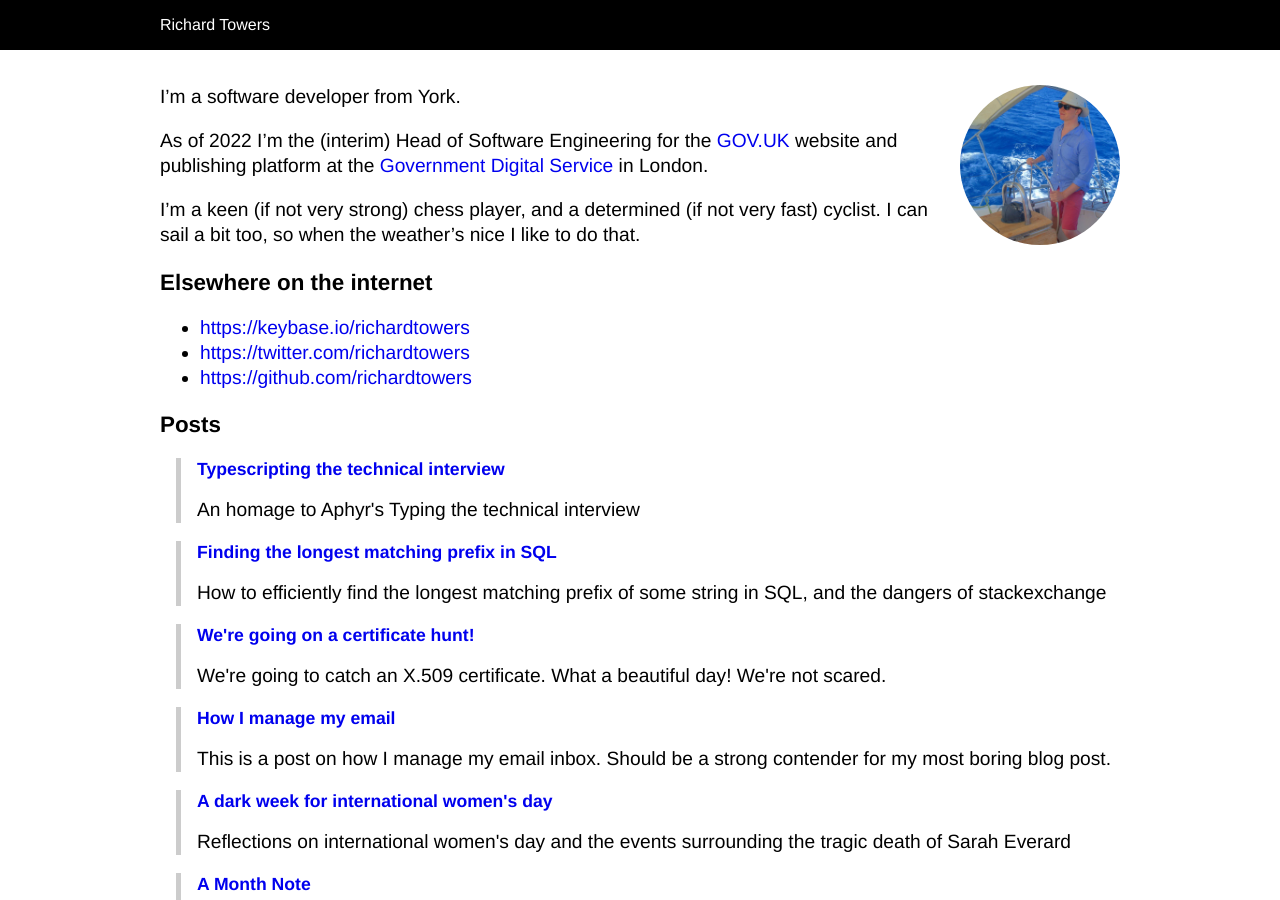
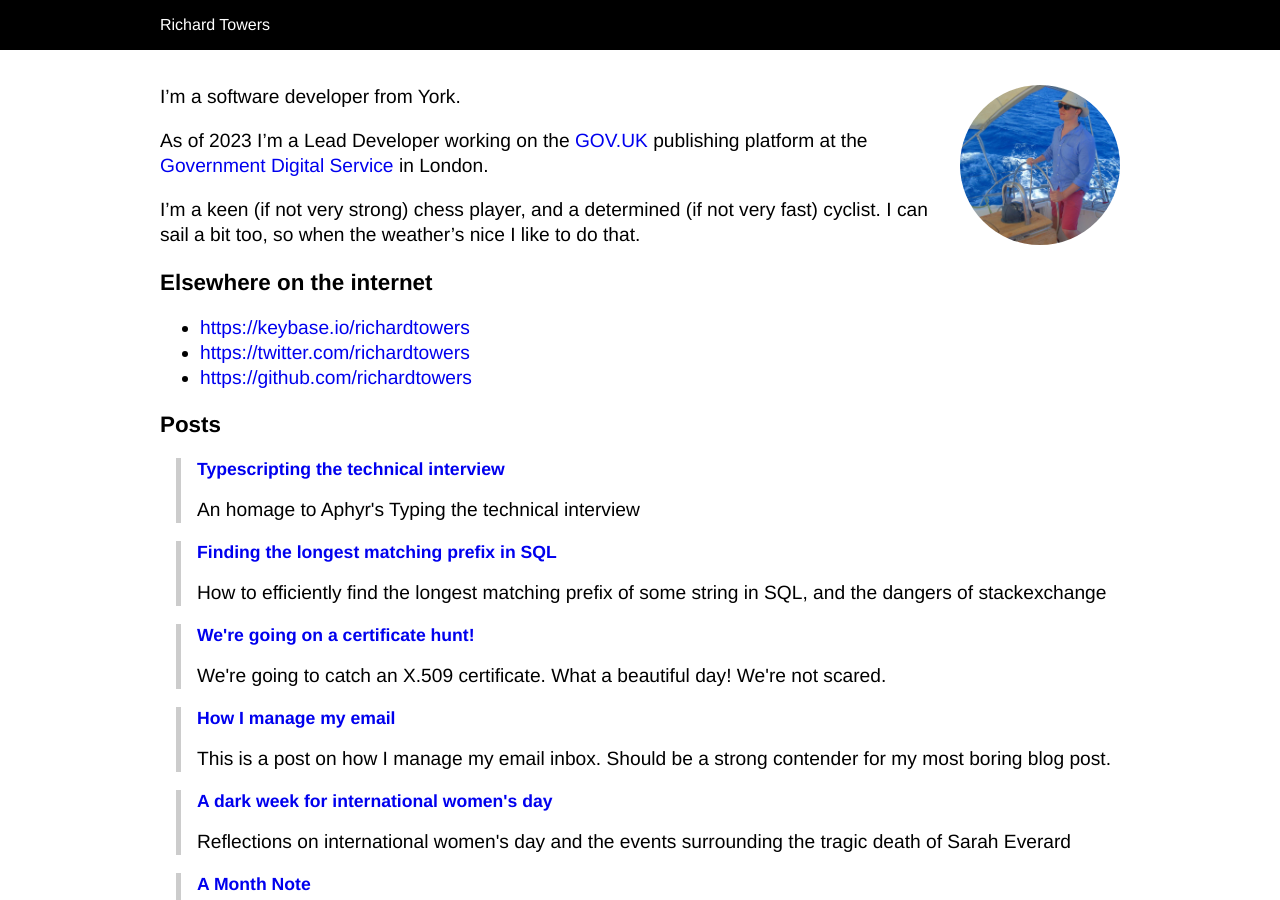
Before and after one commit to richardTowers/richardtowers.github.com, a Jekyll site: the page built from index.md, in a window 1280 px wide and 900 px high. Built offline with Jekyll 4.4.1, drawn with Linux system fonts in a browser that asks for light colours.

Commit message:
Update current role

```diff
--- a/index.md
+++ b/index.md
@@ -7,9 +7,9 @@
 
 I'm a software developer from York.
 
-As of 2022 I'm the (interim) Head of Software Engineering for the
-[GOV.UK](https://www.gov.uk) website and publishing platform at the [Government
-Digital Service](https://gds.blog.gov.uk/about/) in London.
+As of 2023 I'm a Lead Developer working on the [GOV.UK](https://www.gov.uk)
+publishing platform at the [Government Digital
+Service](https://gds.blog.gov.uk/about/) in London.
 
 I’m a keen (if not very strong) chess player, and a determined (if not very
 fast) cyclist. I can sail a bit too, so when the weather’s nice I like to do
```
